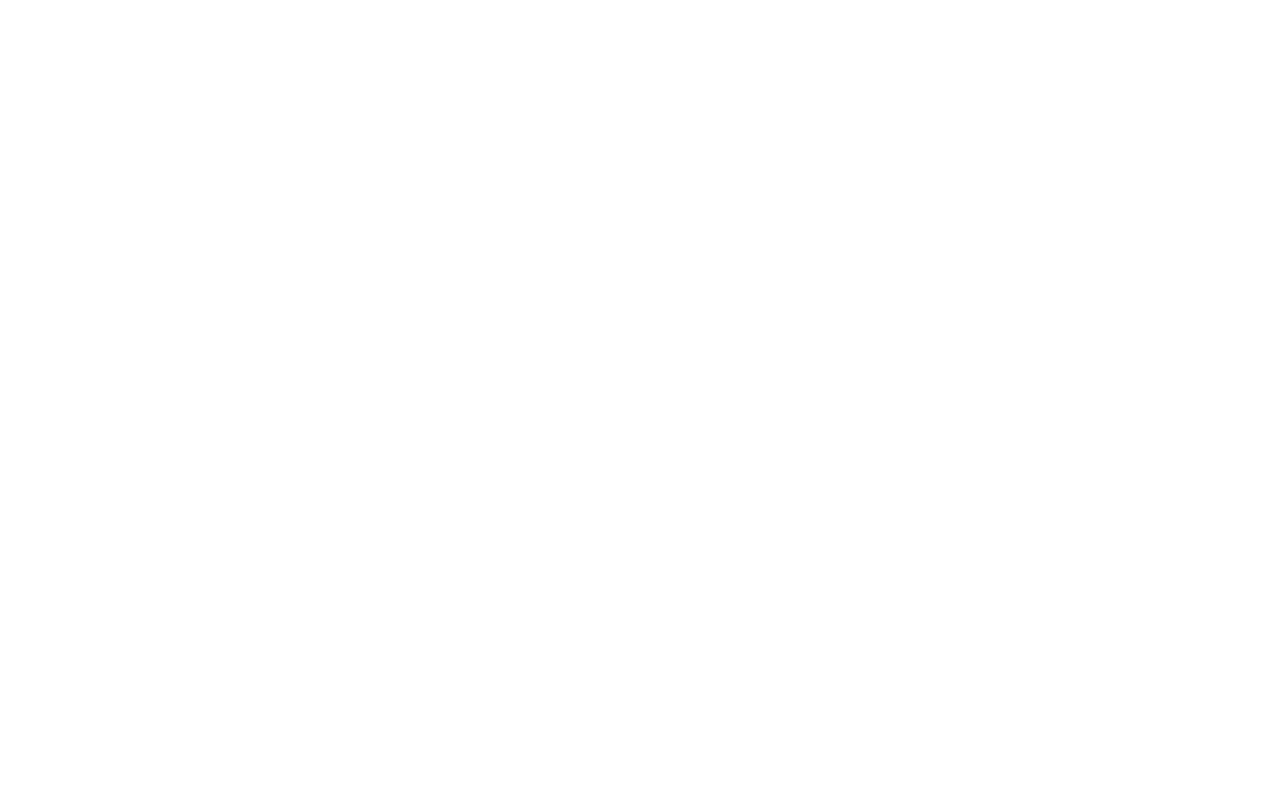
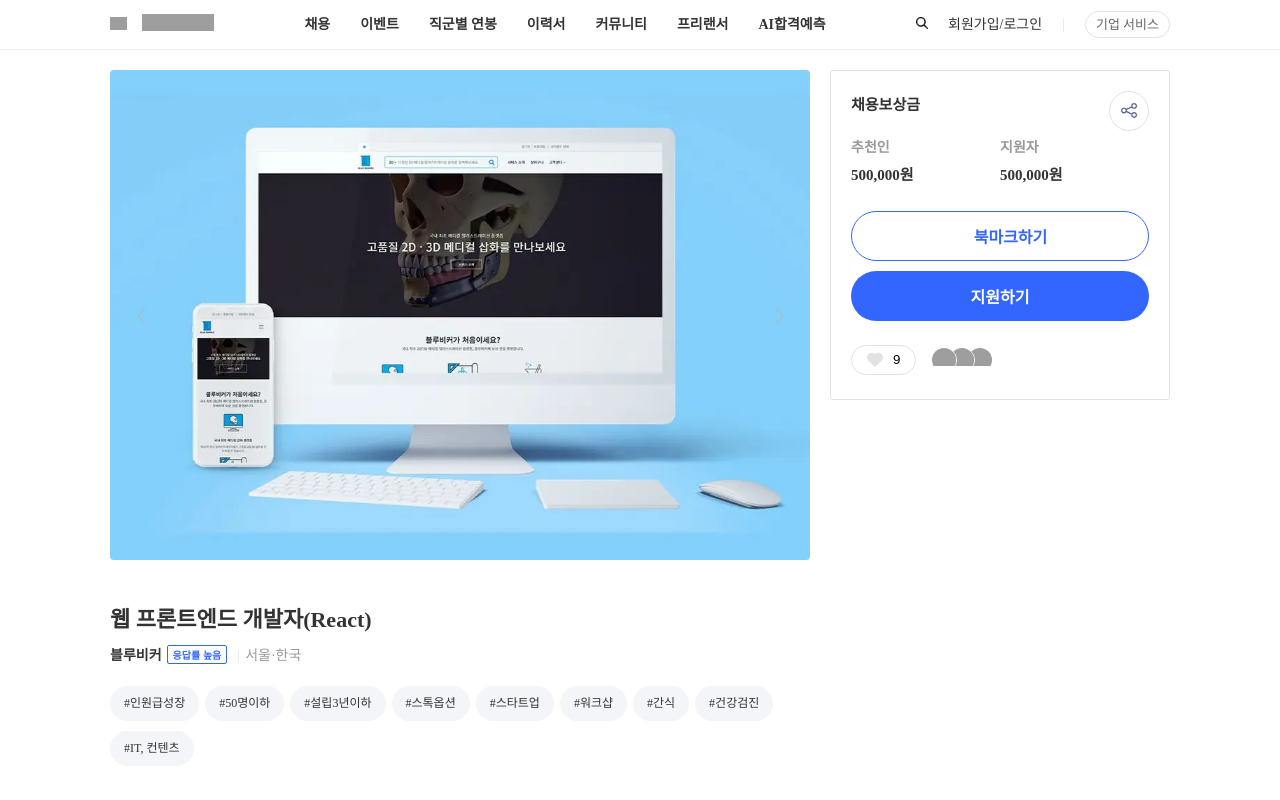
Before and after one commit to diverJenny/ASAC, a React (Create React App) app in the folder Assignment/wanted_react/: page /RecruitDetail/1 in a window 1280 px wide. Before the commit this address had no page. Shown: the top 800 px of the page. Built offline with nearby package versions, Linux system fonts and the light colour scheme; grey boxes are pictures that could not be loaded.

Commit message:
20221101 치용페이지 Link로 페이지 이동 시 채용상세페이지 출력

```diff
--- a/Assignment/wanted_react/src/App.js
+++ b/Assignment/wanted_react/src/App.js
@@ -11,6 +11,7 @@
           <Route path="/" element={<Main />}></Route>
           <Route path="/DevRecruitMain" element={<DevRecruitMain />}></Route>
           <Route path="/RecruitDetail" element={<RecruitDetail />}></Route>
+          <Route path="/RecruitDetail/:id" element={<RecruitDetail />}></Route>
         </Routes>
       </BrowserRouter>
     </>
--- a/Assignment/wanted_react/src/component/header.js
+++ b/Assignment/wanted_react/src/component/header.js
@@ -26,11 +26,9 @@
               </Link>
             </div>
             <ul className="MainBar_nav_menuBar">
-              <Link to="/DevRecruitMain">
-                <li>
-                  <a href="#">채용</a>
-                </li>
-              </Link>
+              <li>
+                <Link to="/DevRecruitMain">채용</Link>
+              </li>
               <li>
                 <a href="">이벤트</a>
               </li>
--- a/Assignment/wanted_react/src/pages/dev_recruit_main.js
+++ b/Assignment/wanted_react/src/pages/dev_recruit_main.js
@@ -1,20 +1,15 @@
 import "../css/base_page.css";
 import "../css/dev_recruit_main.css";
+import React from "react";
 import Header from "../component/header";
 import LoginModal from "../component/loginModal";
 import JobListTag from "../jobListTag.json";
 import CompanyHiringList from "../company_HiringList.json";
 import recruitList from "../recruitList.json";
-import { Link, useNavigate } from "react-router-dom";
+import { Link } from "react-router-dom";
 import RecruitDetail from "./recruit_detail_page";
 
 function DevRecruitMain() {
-  const navigate = useNavigate();
-
-  const onClickRecruitDetail = () => {
-    navigate("/RecruitDetail");
-  };
-
   return (
     <>
       <LoginModal />
@@ -192,11 +187,7 @@
             <div className="CompaniesActivelyHiring_List">
               {CompanyHiringList.map((i) => (
                 <div>
-                  <Link
-                    to={"/RecruitDetail/" + i.id}
-                    element={<RecruitDetail />}
-                  >
-                    {/* <a href="#"> */}
+                  <Link to={"/RecruitDetail/" + i.id}>
                     <div className="CompaniesActivelyHiring_Company_Img">
                       <img src={i.img} alt="" />
                     </div>
@@ -205,7 +196,6 @@
                       <span>{i.company}</span>
                       <span>{i.recruitPosition}개 포지션</span>
                     </div>
-                    {/* </a> */}
                   </Link>
                 </div>
               ))}
@@ -217,7 +207,7 @@
               {recruitList.map((i) => (
                 <li>
                   <div className="RecruitList_Content">
-                    <a href="#">
+                    <Link to={"/RecruitDetail/" + i.id}>
                       <div className="RecruitList_Content_Img">
                         <img src={i.img} alt={i.company} />
                         <svg
@@ -263,7 +253,7 @@
                           {i.reward}
                         </span>
                       </div>
-                    </a>
+                    </Link>
                   </div>
                 </li>
               ))}
```
Also changed, not shown: Assignment/wanted_react/src/component/search.js (added), Assignment/wanted_react/src/css/search.css (added).
